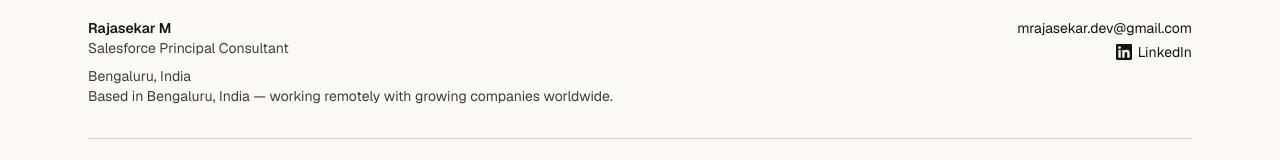
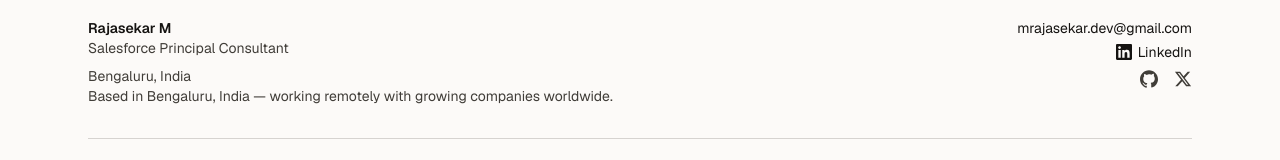
Before and after one commit to mrajasekar-dev/mrajasekar-dev.github.io, a Next.js app: page / in a window 1280 px wide. Shown: the part 2697-2857 px from the top of the page. Built offline with nearby package versions, Linux system fonts and the light colour scheme.

Commit message:
Add GitHub and X profile links with icons
Wires github.com/mrajasekar-dev and x.com/unorthodox_raja into the
footer and Person JSON-LD, using hand-maintained SVG icons following
the existing LinkedIn icon pattern.

```diff
--- a/src/app/layout.tsx
+++ b/src/app/layout.tsx
@@ -32,6 +32,7 @@ export const metadata: Metadata = {
     card: "summary",
     title: `${siteConfig.name} — ${siteConfig.title}`,
     description: siteConfig.description,
+    creator: siteConfig.twitterHandle,
   },
   robots: {
     index: true,
@@ -51,7 +52,7 @@ const jsonLd = [
     jobTitle: siteConfig.title,
     url: siteConfig.url,
     email: siteConfig.email,
-    sameAs: [siteConfig.linkedin],
+    sameAs: [siteConfig.linkedin, siteConfig.github, siteConfig.twitter],
     address: {
       "@type": "PostalAddress",
       addressLocality: "Bengaluru",
--- a/src/components/footer.tsx
+++ b/src/components/footer.tsx
@@ -1,6 +1,6 @@
 import Link from "next/link";
 
-import { LinkedinIcon } from "@/components/icons";
+import { GithubIcon, LinkedinIcon, XIcon } from "@/components/icons";
 import { siteConfig } from "@/config/site";
 
 export function Footer() {
@@ -33,6 +33,26 @@ export function Footer() {
               <LinkedinIcon className="size-4" />
               LinkedIn
             </a>
+            <div className="mt-1 flex items-center gap-4 sm:justify-end">
+              <a
+                href={siteConfig.github}
+                target="_blank"
+                rel="noreferrer noopener"
+                aria-label="GitHub"
+                className="text-muted-foreground hover:text-brand transition-colors"
+              >
+                <GithubIcon className="size-[18px]" />
+              </a>
+              <a
+                href={siteConfig.twitter}
+                target="_blank"
+                rel="noreferrer noopener"
+                aria-label="X (Twitter)"
+                className="text-muted-foreground hover:text-brand transition-colors"
+              >
+                <XIcon className="size-[18px]" />
+              </a>
+            </div>
           </div>
         </div>
 
--- a/src/components/icons.tsx
+++ b/src/components/icons.tsx
@@ -16,3 +16,33 @@ export function LinkedinIcon(props: SVGProps<SVGSVGElement>) {
     </svg>
   );
 }
+
+export function GithubIcon(props: SVGProps<SVGSVGElement>) {
+  return (
+    <svg
+      role="img"
+      aria-hidden="true"
+      viewBox="0 0 24 24"
+      fill="currentColor"
+      xmlns="http://www.w3.org/2000/svg"
+      {...props}
+    >
+      <path d="M12 .297c-6.63 0-12 5.373-12 12 0 5.303 3.438 9.8 8.205 11.385.6.113.82-.258.82-.577 0-.285-.01-1.04-.015-2.04-3.338.724-4.042-1.61-4.042-1.61-.546-1.385-1.333-1.755-1.333-1.755-1.089-.745.084-.729.084-.729 1.205.084 1.84 1.236 1.84 1.236 1.07 1.835 2.809 1.305 3.495.998.108-.776.417-1.305.76-1.605-2.665-.303-5.466-1.332-5.466-5.93 0-1.31.468-2.38 1.235-3.22-.123-.303-.535-1.523.117-3.176 0 0 1.008-.322 3.3 1.23A11.5 11.5 0 0 1 12 5.803c1.02.005 2.045.138 3.003.404 2.29-1.552 3.297-1.23 3.297-1.23.653 1.653.24 2.873.118 3.176.77.84 1.233 1.91 1.233 3.22 0 4.61-2.807 5.625-5.48 5.92.43.372.823 1.102.823 2.222 0 1.606-.015 2.898-.015 3.293 0 .32.216.694.825.576C20.565 22.093 24 17.6 24 12.297c0-6.627-5.373-12-12-12" />
+    </svg>
+  );
+}
+
+export function XIcon(props: SVGProps<SVGSVGElement>) {
+  return (
+    <svg
+      role="img"
+      aria-hidden="true"
+      viewBox="0 0 24 24"
+      fill="currentColor"
+      xmlns="http://www.w3.org/2000/svg"
+      {...props}
+    >
+      <path d="M18.244 2.25h3.308l-7.227 8.26 8.502 11.24H16.17l-5.214-6.817L4.99 21.75H1.68l7.73-8.835L1.254 2.25H8.08l4.713 6.231zm-1.161 17.52h1.833L7.084 4.126H5.117z" />
+    </svg>
+  );
+}
--- a/src/config/site.ts
+++ b/src/config/site.ts
@@ -12,6 +12,9 @@ export const siteConfig = {
   url: "https://rajasekar-m.vercel.app",
   email: "mrajasekar.dev@gmail.com",
   linkedin: "https://www.linkedin.com/in/mrajasekar-dev/",
+  github: "https://github.com/mrajasekar-dev",
+  twitter: "https://x.com/unorthodox_raja",
+  twitterHandle: "@unorthodox_raja",
   location: "Bengaluru, India",
   serviceArea: "Based in Bengaluru, India — working remotely with growing companies worldwide.",
   keywords: [
```
